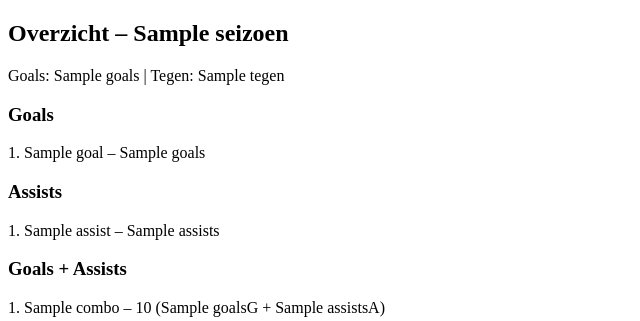
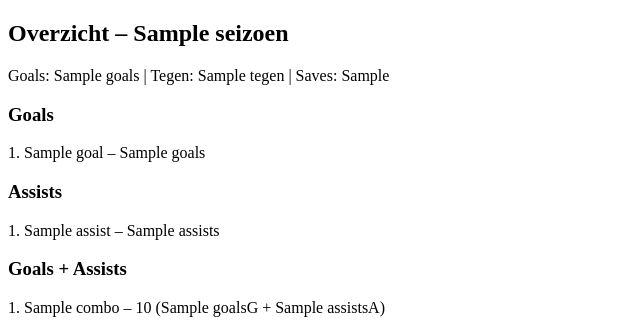
Before and after one commit to Jorenvdp/milacvrienden, a Flask app: template templates/overzicht.html in a window 1280 px wide. Shown: the top 321 px of the page, without its empty margins (0-640 px from the left). Run offline with Flask 3, Linux system fonts and the light colour scheme; the template is opened without the code that fills it: most values are stand-ins (such as "Sample title", 1, 10 or a date in 2020).

Commit message:
Update overzicht.html

```diff
--- a/templates/overzicht.html
+++ b/templates/overzicht.html
@@ -9,7 +9,8 @@
 
 <p>
 Goals: {{ data.team.goals }} |
-Tegen: {{ data.team.tegen }}
+Tegen: {{ data.team.tegen }} |
+Saves: {{ totaal_saves }}
 </p>
 
 <h3>Goals</h3>
```
